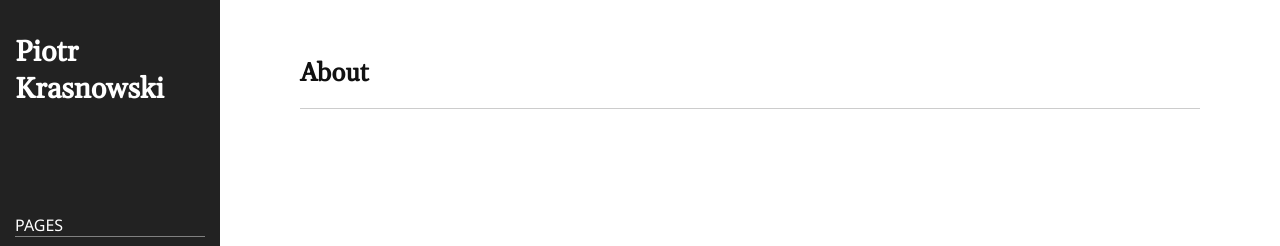
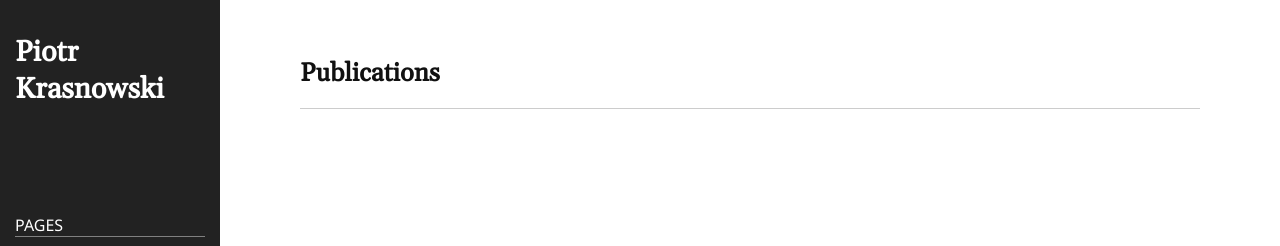
Before and after one commit to PiotrKrasnowski/piotrkrasnowski.github.io, a Jekyll site: the page built from index.md, in a window 1280 px wide. Shown: the top 246 px of the page. Built offline with Jekyll 4.4.1, drawn with Linux system fonts in a browser that asks for light colours.

Commit message:
Update home.html

```diff
--- a/_includes/home.html
+++ b/_includes/home.html
@@ -1,6 +1,8 @@
 <article class="post">
   <header class="post-header home">
-    <div class="post-title">About</div>
+    <div class="post-title">Publications</div>
   </header>
 
+
+
 </article>
```
